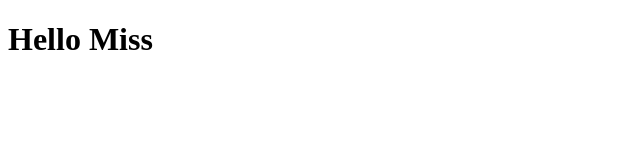
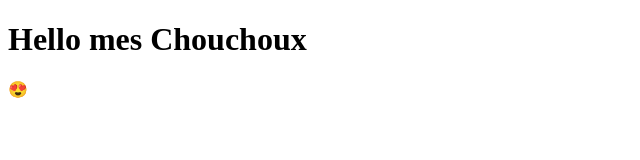
Before and after one commit to MonsieurFechner/test-2, a plain HTML site: page index.html in a window 1280 px wide. Shown: the whole page, without its empty margins (0-640 px from the left). Drawn offline with Linux system fonts and the light colour scheme.

Commit message:
Update index.html

```diff
--- a/index.html
+++ b/index.html
@@ -1,11 +1,12 @@
 <!DOCTYPE html>
 <html>
 <head>
-	<title>test Jonathan</title>
+	<title>Test Sornas</title>
 </head>
 <body>
 
-	<h1>Hello Miss</h1>
+	<h1>Hello mes Chouchoux</h1>
+	<p>😍</p>
 
 </body>
 </html>
```
